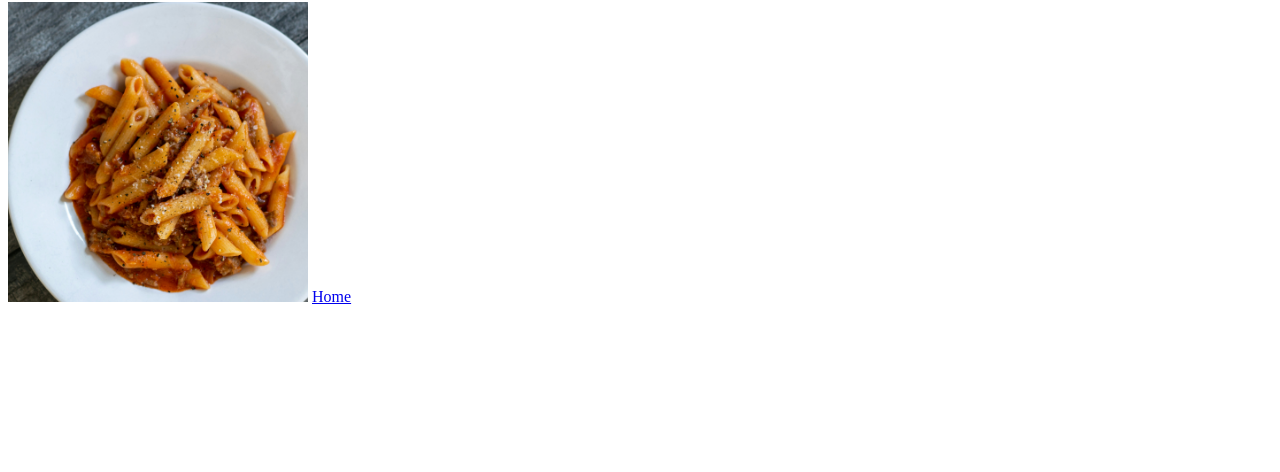
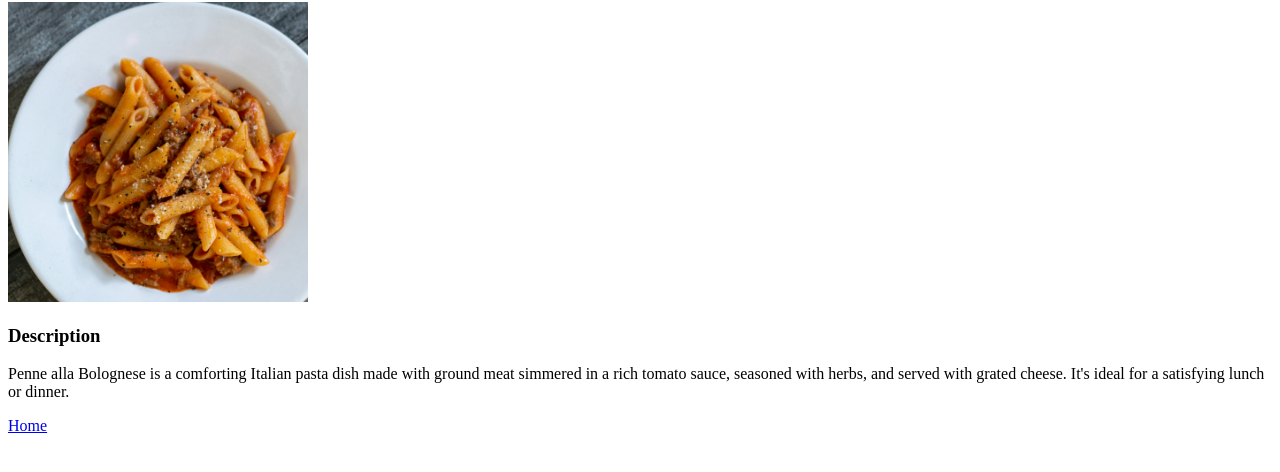
Before and after one commit to angelica-projects/odin-recipes, a plain HTML site: page recipes/pasta.html in a window 1280 px wide. Shown: the part 78-550 px from the top of the page. Drawn offline with Linux system fonts and the light colour scheme.

Commit message:
Add Description heading and paragraph

```diff
--- a/recipes/pasta.html
+++ b/recipes/pasta.html
@@ -7,6 +7,9 @@
     <body>
         <h1>Pasta Penne alla Bolognese</h1>
         <img src="../images/pasta.jpg" width="300" alt="Penne alla Bolognese pasta plate">
+        <h3>Description</h3>
+        <p>Penne alla Bolognese is a comforting Italian pasta dish made with ground meat simmered in a rich tomato sauce, seasoned with herbs, and served with grated cheese. It's ideal for a satisfying lunch or dinner.</p>
+
         <a href="../index.html">Home</a>
     </body>
 </html>
```
